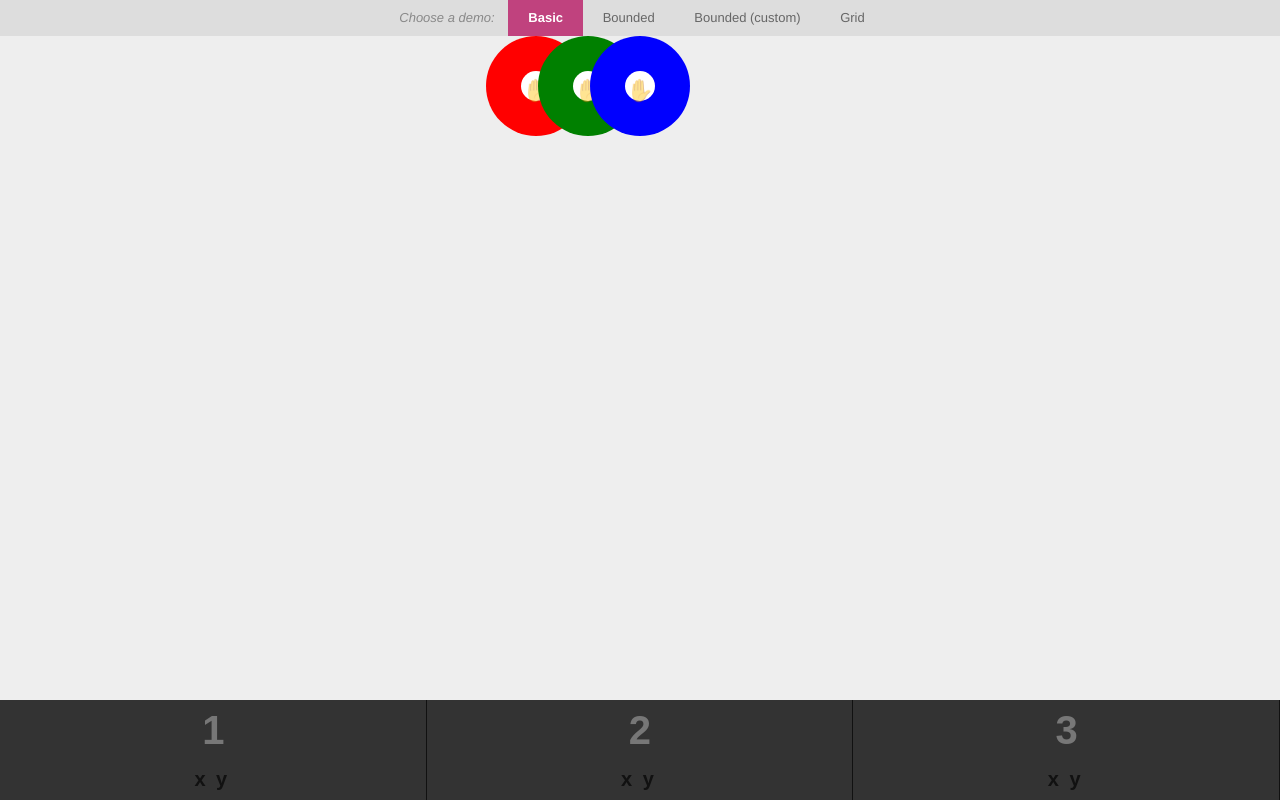
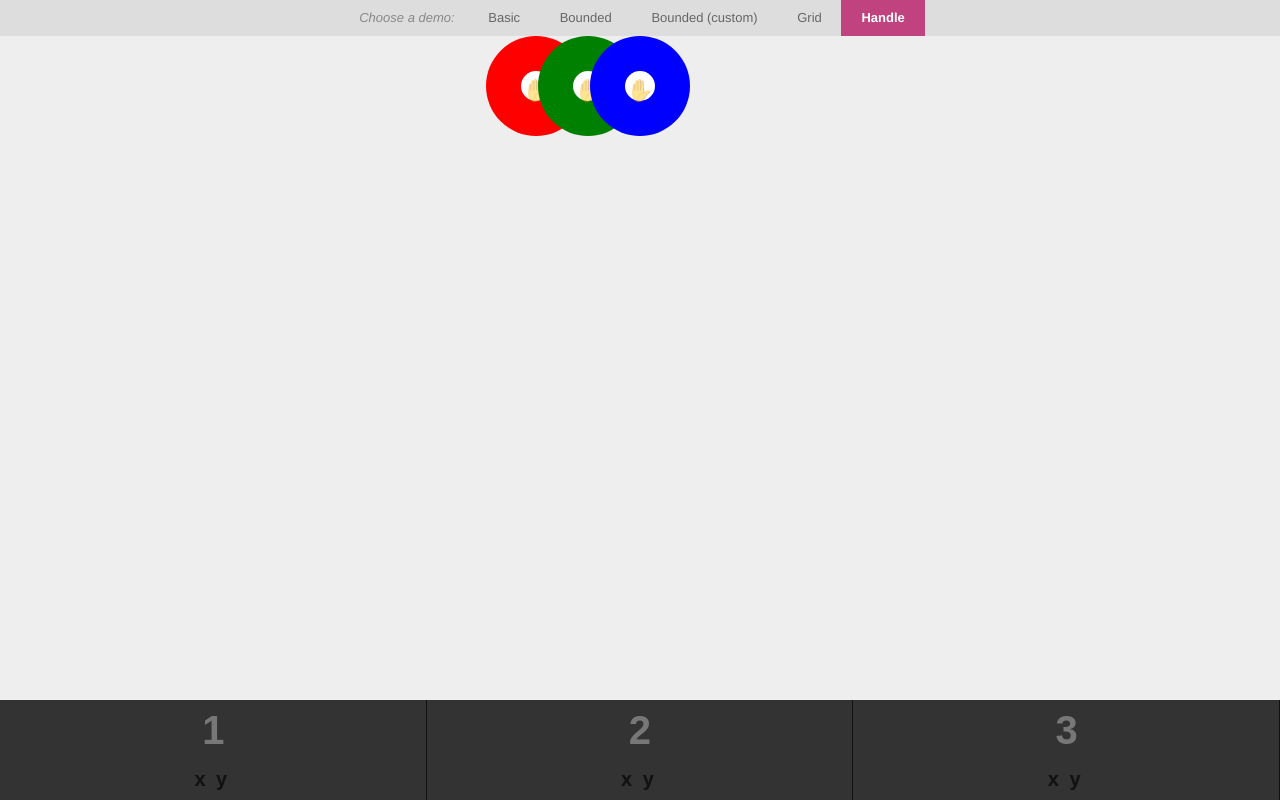
Before and after one commit to bcherny/draggable, a website: page demos/handle/index.html in a window 1280 px wide. Drawn offline with Linux system fonts and the light colour scheme.

Commit message:
Handle example in the nav menu

```diff
--- a/demos/handle/index.html
+++ b/demos/handle/index.html
@@ -11,10 +11,11 @@
 <body>
 
 	<ul id="nav">
-		<li><a class="cur" href="#">Basic</a></li>
+		<li><a href="../basic">Basic</a></li>
 		<li><a href="../bounded">Bounded</a></li>
 		<li><a href="../boundedcustom">Bounded (custom)</a></li>
 		<li><a href="../grid">Grid</a></li>
+		<li><a class="cur" href="#">Handle</a></li>
 	</ul>
 
 	<div id="container">
```
Also changed, not shown: demos/basic/index.html (+1 -0 lines), demos/bounded/index.html (+1 -0 lines), demos/boundedcustom/index.html (+1 -0 lines).
